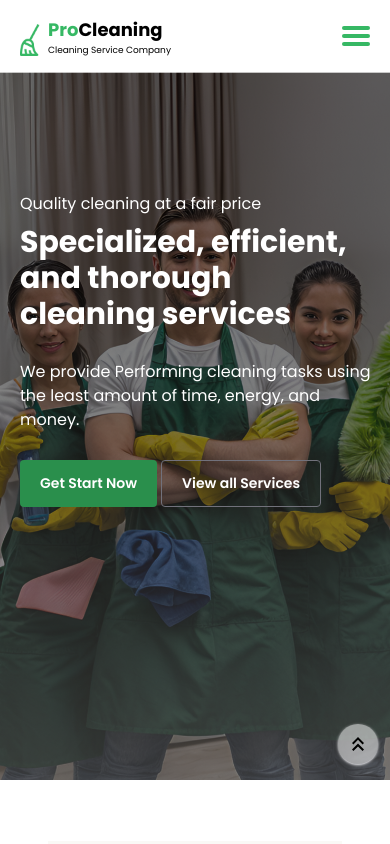
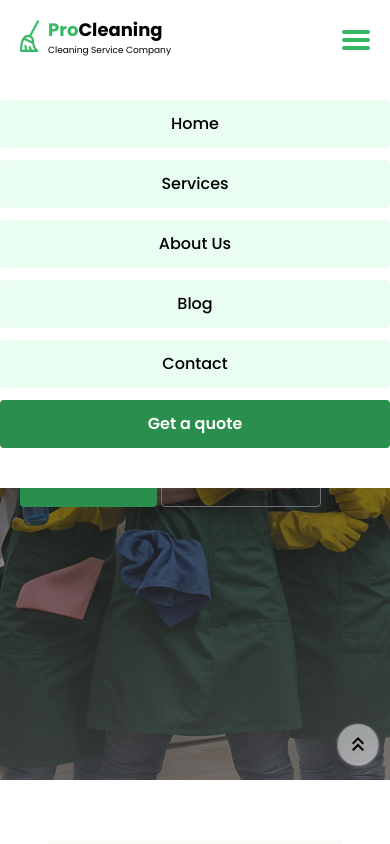
Before and after one commit to DsDigitalz/Business-Cleaning-Services-Website, a React (Vite) app: page / in a window 390 px wide. Shown: the top 844 px of the page. Built offline with nearby package versions, Linux system fonts and the light colour scheme.

Commit message:
modified the Header component

```diff
--- a/src/Components/Header.jsx
+++ b/src/Components/Header.jsx
@@ -1,10 +1,18 @@
-import React from "react";
+import React, { useState } from "react";
 
 export default function Header() {
+  // Create a Hook using useState to manage the state of the hamburger menu
+  const [isOpen, setIsOpen] = useState(false);
+  // Function to toggle the hamburger menu state
+  function toggleMenu() {
+    setIsOpen((prev) => !prev);
+  }
+
   return (
-    <header className="flex justify-between items-center px-5 lg:px-10 py-3">
+    <header className=" flex flex-col lg:flex-row lg:justify-between px-5 lg:px-10 py-3">
       {/* Logo */}
-      <div className="flex gap-2 items-center pt-2 ">
+      <div className="flex justify-between items-center pt-2 ">
+        <div className="flex gap-2">
           <div>
             <img
               src="./brush.png"
@@ -22,32 +30,55 @@ export default function Header() {
           </div>
         </div>
         {/* Hamburger */}
-      <button className="flex flex-col gap-1 lg:hidden">
-        <div className="px-3.5 py-0.5 rounded bg-[#36B864] "></div>
-        <div className="px-3.5 py-0.5 rounded bg-[#36B864] "></div>
-        <div className="px-3.5 py-0.5 rounded bg-[#36B864] "></div>
+        <button
+          onClick={toggleMenu}
+          className="relative flex flex-col gap-1 lg:hidden"
+        >
+          <div
+            className={`px-3.5 py-0.5 rounded bg-[#36B864] transition-all ${
+              isOpen ? "translate-y-2 rotate-45" : ""
+            }`}
+          ></div>
+          <div
+            className={`px-3.5 py-0.5 rounded bg-[#36B864] transition-opacity ${
+              isOpen ? "opacity-0" : "opacity-100"
+            }  `}
+          ></div>
+          <div
+            className={`px-3.5 py-0.5 rounded bg-[#36B864] transition-all ${
+              isOpen ? "-translate-y-2 -rotate-45" : ""
+            }`}
+          ></div>
         </button>
+      </div>
       {/* Nav Info */}
-      <ul className="lg:flex items-center gap-10 font-medium hidden  lg:visible">
-        <li className="cursor-pointer hover:scale-103 transition-all duration-300 hover:text-[#36B864] hover:pb-1 hover:border-b  active:text-[#21723c]">
+      {/* <nav
+        className={`lg:flex lg:justify-between lg:items-center transform transition-transform duration-300 ${
+          isOpen ? "block" : "hidden"
+        }
+        `} */}
+      {/* > */}
+        <ul className="bg-white w-full absolute top-15 right-0 z-10 py-10 lg:py-0 flex  flex-col gap-3 lg:flex-row items-center lg:gap-10 font-medium  lg:visible lg:static ">
+          <li className="text-center  rounded bg-[#c0fad45b] w-full lg:w-fit p-3 lg:p-0 cursor-pointer hover:scale-103 transition-all duration-300 hover:text-[#36B864] hover:pb-1 hover:border-b  active:text-[#21723c] lg:bg-white ">
             <a href="#home">Home</a>
           </li>
-        <li className="cursor-pointer hover:scale-103 transition-all duration-300 hover:text-[#36B864] hover:pb-1 hover:border-b  active:text-[#21723c]">
+          <li className="text-center  bg-[#c0fad45b] cursor-pointer hover:scale-103 transition-all duration-300 hover:text-bg-zinc-50  hover:text-[#36B864] hover:pb-1 hover:border-b  active:text-[#21723c] p-3 lg:p-0 w-full lg:w-fit rounded lg:bg-white">
             <a href="#services">Services</a>
           </li>
-        <li className="cursor-pointer hover:scale-103 transition-all duration-300 hover:text-[#36B864] hover:pb-1 hover:border-b  active:text-[#21723c]">
+          <li className="text-center  bg-[#c0fad45b] cursor-pointer hover:scale-103 transition-all duration-300 hover:text-[#36B864] hover:pb-1 hover:border-b  active:text-[#21723c] p-3 w-full lg:p-0 lg:w-fit rounded lg:bg-white">
             <a href="#about">About Us</a>
           </li>
-        <li className="cursor-pointer hover:scale-103 transition-all duration-300 hover:text-[#36B864] hover:pb-1 hover:border-b  active:text-[#21723c]">
+          <li className="text-center  bg-[#c0fad45b] cursor-pointer hover:scale-103 transition-all duration-300 hover:text-[#36B864] hover:pb-1 hover:border-b  active:text-[#21723c] p-3 w-full lg:w-fit lg:p-0 rounded lg:bg-white">
             <a href="#blog">Blog</a>
           </li>
-        <li className="cursor-pointer hover:scale-103 transition-all duration-300 hover:text-[#36B864] hover:pb-1 hover:border-b  active:text-[#21723c]">
+          <li className="text-center  bg-[#c0fad45b] cursor-pointer hover:scale-103 transition-all duration-300 hover:text-[#36B864] hover:pb-1 hover:border-b  active:text-[#21723c] p-3 w-full lg:w-fit lg:p-0 rounded lg:bg-white">
             <a href="#contact">Contact</a>
           </li>
-        <button className="transition-all duration-300 cursor-pointer bg-[#2a8f4c] rounded text-white py-3 px-5 font-semibold active:bg-[#21723c] hidden lg:block">
+          <button className="transition-all duration-300 cursor-pointer bg-[#2a8f4c] rounded text-white py-3 px-5 font-semibold active:bg-[#21723c] w-full lg:w-34  lg:block">
             Get a quote
           </button>
         </ul>
+      {/* </nav> */}
     </header>
   );
 }
```
Lines whose indentation alone changed are shown as unchanged.
